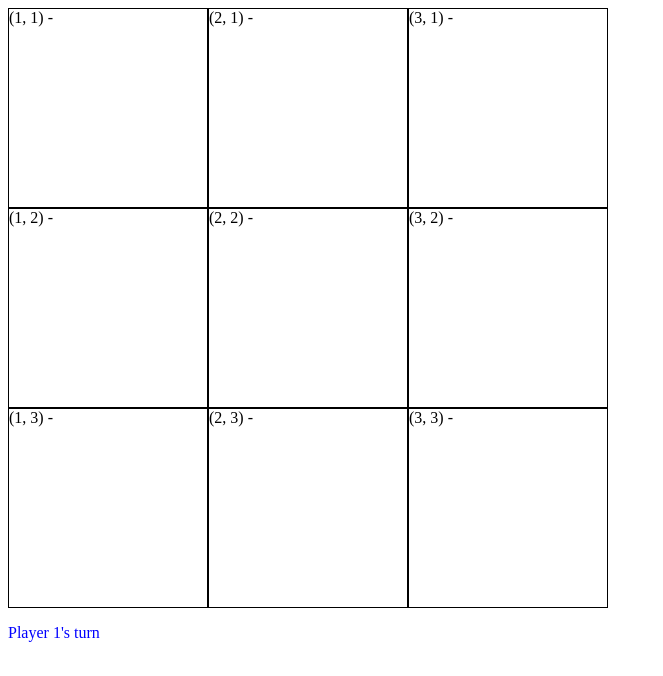
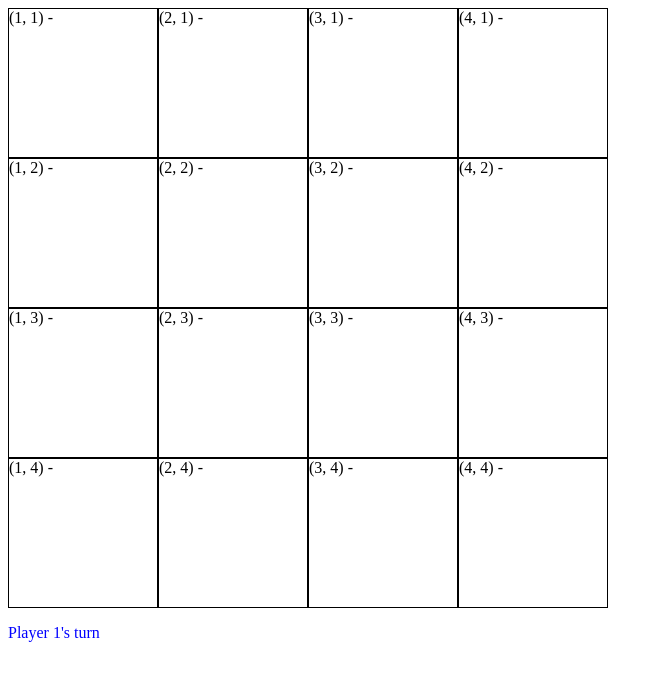
Before and after one commit to DamianDRuiz/connectany, a React (Vite) app: page / in a window 1280 px wide. Shown: the top 676 px of the page, without its empty margins (0-663 px from the left). Built offline with nearby package versions, Linux system fonts and the light colour scheme.

Commit message:
Row and Column Count Extended

```diff
--- a/src/app/app.tsx
+++ b/src/app/app.tsx
@@ -1,9 +1,12 @@
 import GameGrid from 'src/app/components/GameGrid/GameGrid'
-import { DEFAULT_COLUMN_COUNT } from 'src/app/constants'
 import { useCells } from 'src/app/hooks/useCells/useCells'
 
 export function App() {
-  const { currentPlayer, cells, handleCellClick } = useCells()
+  const rowAndColumnCount = 4
+  const { currentPlayer, cells, handleCellClick } = useCells(
+    rowAndColumnCount,
+    rowAndColumnCount
+  )
 
   return (
     <>
@@ -23,7 +26,7 @@ export function App() {
 
       <GameGrid
         cells={cells}
-        columnCount={DEFAULT_COLUMN_COUNT}
+        columnCount={rowAndColumnCount}
         handleCellClick={handleCellClick}
       />
       <p style={{ color: currentPlayer === 1 ? 'blue' : 'red' }}>
```
